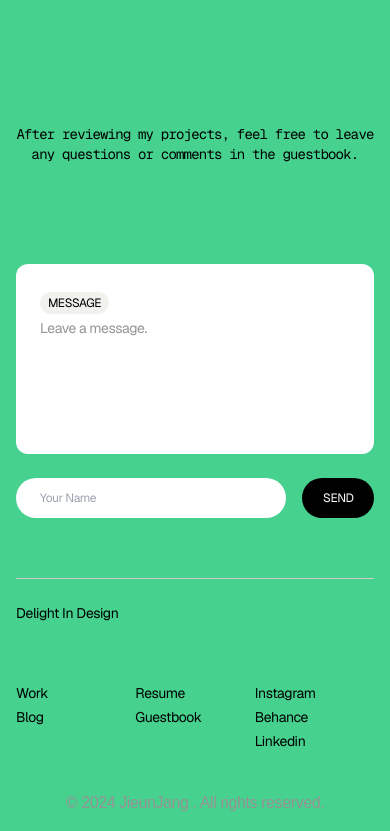
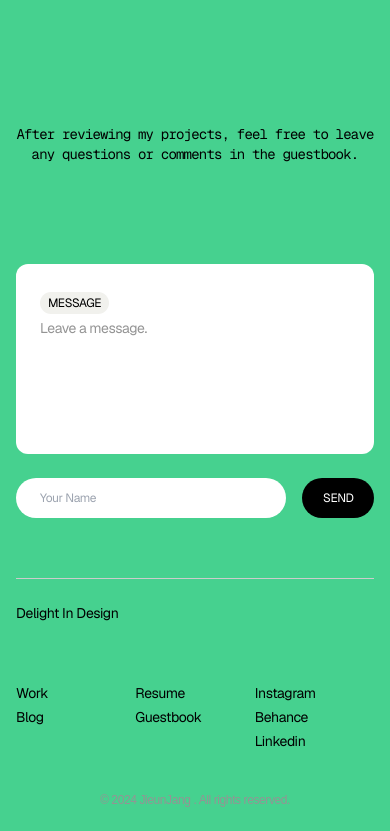
Before and after one commit to goleedev/jieun-portfolio-new, a Next.js app: page /guestbook in a window 390 px wide. Shown: the part 660-1491 px from the top of the page. Built offline with nearby package versions, Linux system fonts and the light colour scheme; no server answers; the database is empty; a web font is replaced by a local one.

Commit message:
refactor: update footer and header components

```diff
--- a/components/footer.tsx
+++ b/components/footer.tsx
@@ -46,7 +46,7 @@ export default function Footer() {
           </div>
         </section>
 
-        <p className="w-full pb-4 text-center font-pretendard leading-6 text-[#949494]">
+        <p className="w-full pb-4 text-center font-pretendard text-xs md:text-base leading-[18px] md:leading-6 text-[#949494]">
           © {currentYear} JieunJang . All rights reserved.
         </p>
       </footer>
@@ -54,7 +54,7 @@ export default function Footer() {
   }
 
   return (
-    <footer className="w-full text-center font-pretendard leading-6 text-[#949494]">
+    <footer className="w-full text-center font-pretendard text-xs md:text-base leading-[18px] md:leading-6 text-[#949494]">
       © {currentYear} JieunJang . All rights reserved.
     </footer>
   );
--- a/components/header.tsx
+++ b/components/header.tsx
@@ -41,6 +41,8 @@ const navItems = [
   { title: 'Blog', href: '/blog' },
   { title: 'Guestbook', href: '/guestbook' },
 ];
+
+const currentYear = new Date().getFullYear();
 
 export default function Header() {
   const { isMenuOpen, toggleMenu } = useMenu();
@@ -108,6 +110,9 @@ export default function Header() {
             <div className="flex flex-col items-center justify-center relative min-h-dvh">
               <ul className="text-[#BCBDFD]">{navLinks}</ul>
             </div>
+            <p className="w-full absolute bottom-5 text-center font-pretendard text-xs leading-[18px] text-[#949494] z-[100]">
+              © {currentYear} JieunJang . All rights reserved.
+            </p>
           </nav>
         )}
       </>
```
